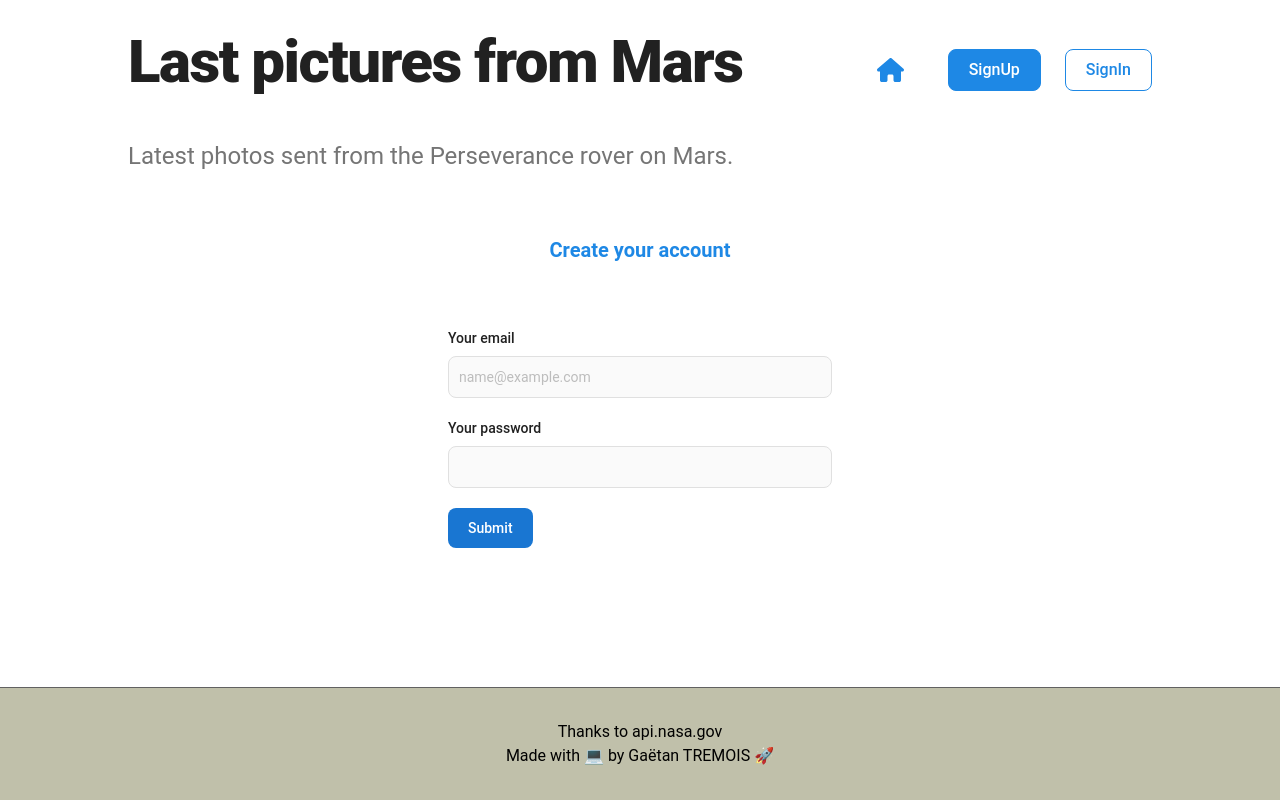
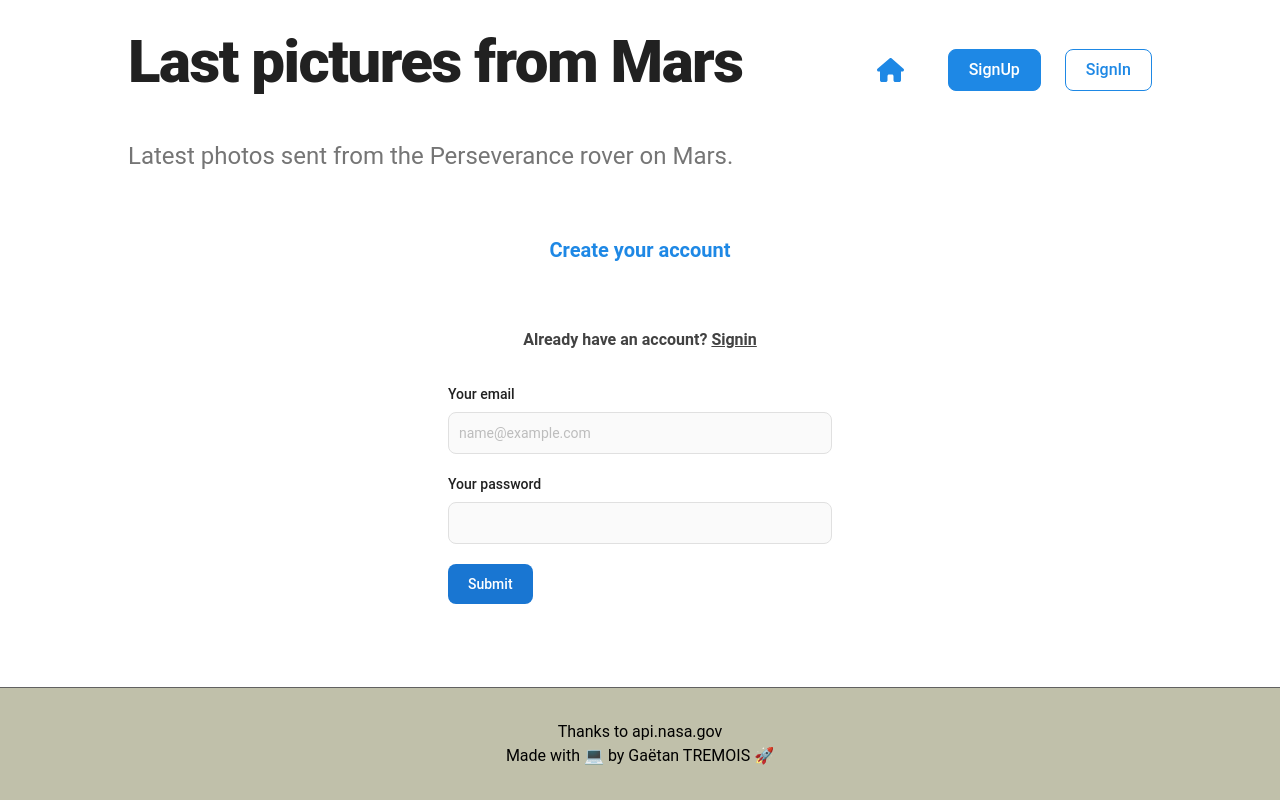
Before and after one commit to gtcore902/nasa-pictures, a React (Create React App) app: page /signup in a window 1280 px wide. Built offline with nearby package versions, Linux system fonts and the light colour scheme; no server answers.

Commit message:
feat: add links on form pages

```diff
--- a/src/components/SignInForm/index.jsx
+++ b/src/components/SignInForm/index.jsx
@@ -1,5 +1,5 @@
 import { Context } from '../../Context';
-import { Navigate } from 'react-router-dom';
+import { Navigate, Link } from 'react-router-dom';
 import { useContext, useState, useEffect } from 'react';
 import { initializeApp } from 'firebase/app';
 import { getAuth, signInWithEmailAndPassword } from 'firebase/auth';
@@ -57,6 +57,13 @@ const SignInForm = () => {
       <h2 className="text-xl font-bold text-center text-blue-600 dark:text-white mt-8 mb-8 md:mb-16 mt-0 md:mt-8">
         Sign into your account
       </h2>
+      <h3 className="text-md font-bold text-center text-gray-800 dark:text-white mt-8 mb-4 md:mb-8 mt-0 md:mt-8">
+        Don't have an account?{' '}
+        <Link to="/signup" className="underline">
+          Signup
+        </Link>
+      </h3>
+
       <form
         onSubmit={(event) =>
           handleSubmit(
--- a/src/components/SignupForm/index.jsx
+++ b/src/components/SignupForm/index.jsx
@@ -1,5 +1,5 @@
 import { Context } from '../../Context';
-import { Navigate } from 'react-router-dom';
+import { Navigate, Link } from 'react-router-dom';
 import { useContext, useState, useEffect } from 'react';
 import { getAuth, createUserWithEmailAndPassword } from 'firebase/auth';
 import { handleChange, handleSubmit } from '../../HandleForms';
@@ -43,6 +43,12 @@ const SignUpForm = () => {
       <h2 className="text-xl font-bold text-center text-blue-600 dark:text-white mt-8 mb-8 md:mb-16 mt-0 md:mt-8">
         Create your account
       </h2>
+      <h3 className="text-md font-bold text-center text-gray-800 dark:text-white mt-8 mb-4 md:mb-8 mt-0 md:mt-8">
+        Already have an account?{' '}
+        <Link to="/signin" className="underline">
+          Signin
+        </Link>
+      </h3>
       <form
         onSubmit={(event) =>
           handleSubmit(
```
